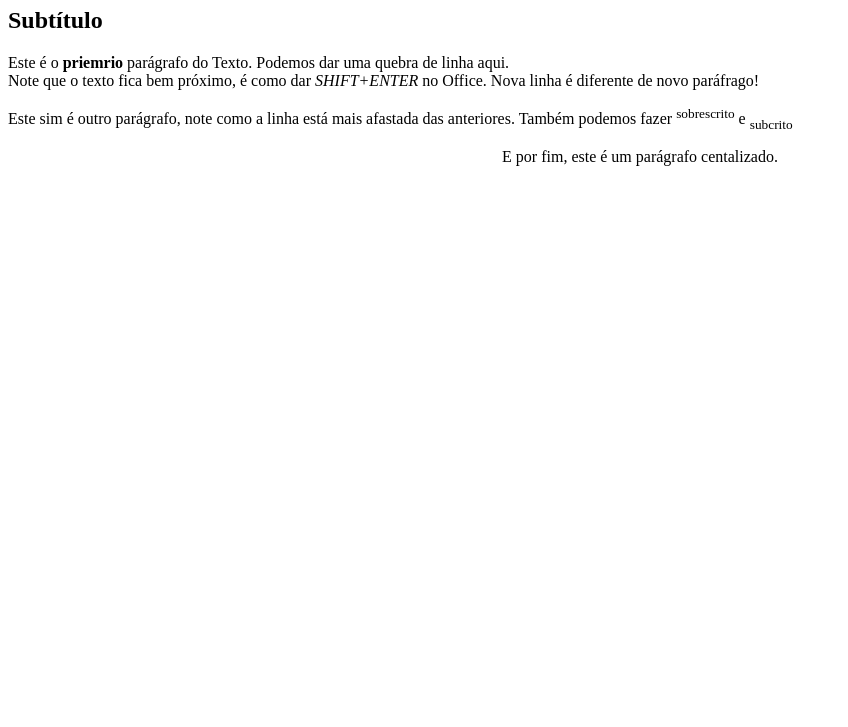
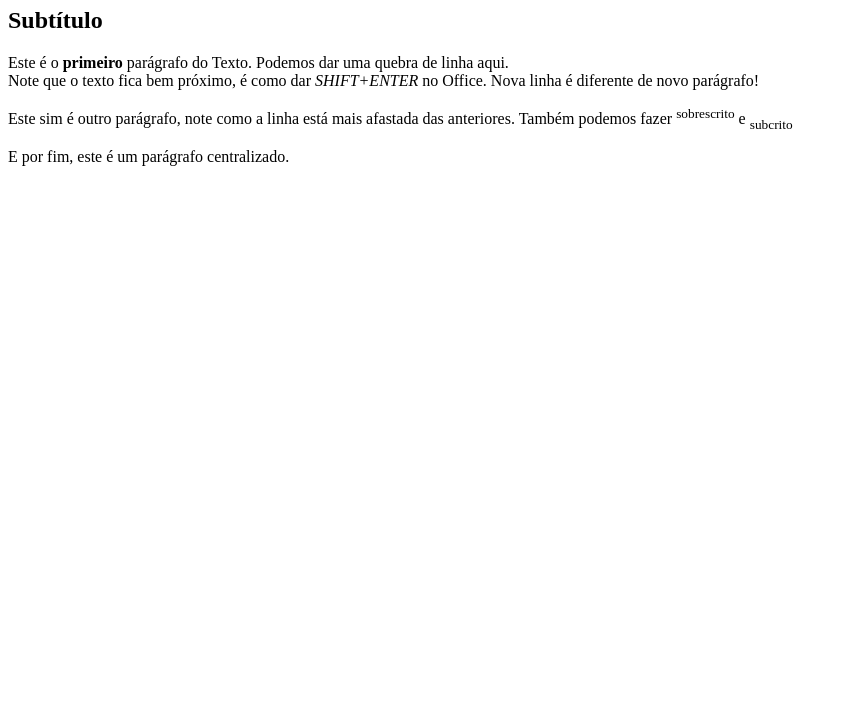
Before and after one commit to Mitieee/tres-exercicios-html, a plain HTML site: page ex3/index.html in a window 1280 px wide. Shown: the part 73-800 px from the top of the page, without its empty margins (0-848 px from the left). Drawn offline with Linux system fonts and the light colour scheme.

Commit message:
Update index.html

```diff
--- a/ex3/index.html
+++ b/ex3/index.html
@@ -1,18 +1,16 @@
 <!DOCTYPE html>
-
+<html lang="pt-BR">
 <head>
     <meta charset="UTF-8">
     <meta name="viewport" content="width=device-width, initial-scale=1.0">
-		<title>Gabriela Mitie</title>
+    <title>Paragrafo</title>
 </head>
-
 <body>
-
+    <h1><del>Tístulo</del> Titulo</h1>
+    <h2>Subtítulo</h2>
+    <p>Este é o <b>primeiro</b> parágrafo do Texto. Podemos dar uma quebra de linha aqui.
+    <br> Note que o texto fica bem próximo, é como dar <em>SHIFT+ENTER</em> no Office. Nova linha é diferente de novo parágrafo!</p>
+    <p>Este sim é outro parágrafo, note como a linha está mais afastada das anteriores. Também podemos fazer <sup>sobrescrito</sup> e <sub>subcrito</sub></p>
+    <p>E por fim, este é um parágrafo centralizado.</p>
 </body>
-<h1> <del> Tístulo </del>  Titulo </h1>
-<h2>Subtítulo</h2>
-<p>Este é o <b> priemrio</b> parágrafo do Texto. Podemos dar uma quebra de linha aqui.
-  <br> Note que o texto fica bem próximo, é como dar <em>SHIFT+ENTER</em> no Office. Nova linha é diferente de novo paráfrago! </p>
-<p>Este sim é outro parágrafo, note como a linha está mais afastada das anteriores. Também podemos fazer <sup>sobrescrito</sup> e <sub>subcrito</sub></p>
-<p><center>E por fim, este é um parágrafo centalizado. </center> </p>
 </html>
```
Lines whose indentation alone changed are shown as unchanged.
